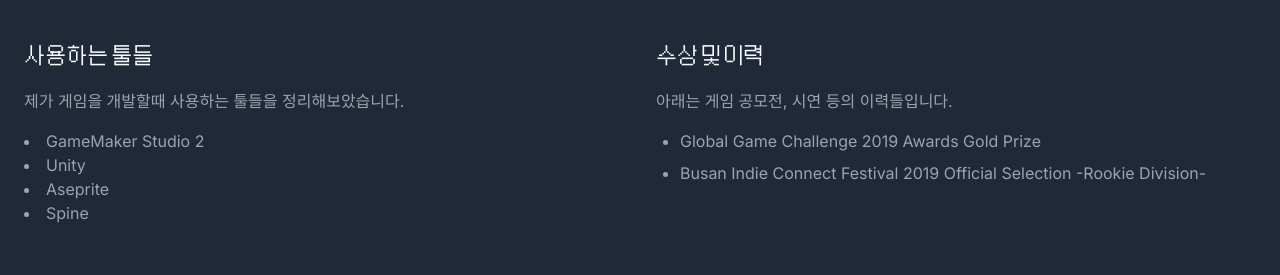
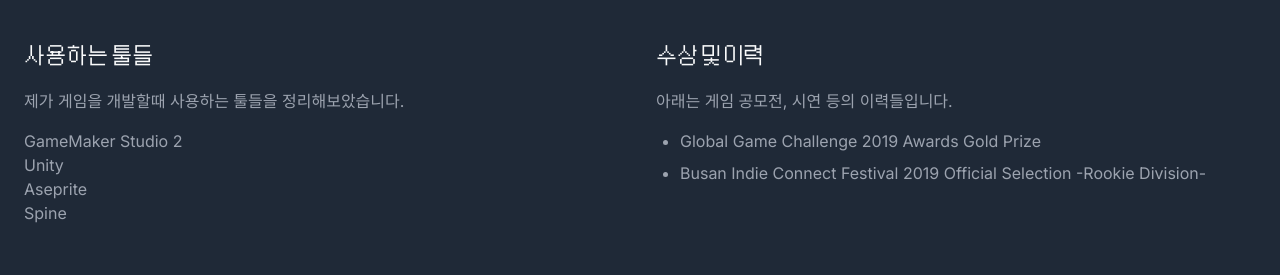
Before and after one commit to ravking77777/kjh-portfolio, a Next.js app: page / in a window 1280 px wide. Shown: the part 1624-1899 px from the top of the page. Built offline with nearby package versions, Linux system fonts and the light colour scheme.

Commit message:
오류 재수정

```diff
--- a/src/app/page.tsx
+++ b/src/app/page.tsx
@@ -178,12 +178,12 @@
             <p className="text-gray-400">
               제가 게임을 개발할때 사용하는 툴들을 정리해보았습니다.
             </p>
-            <p className="mt-4 text-gray-400">
+            <ul className="mt-4 text-gray-400">
               <li>GameMaker Studio 2</li>
               <li>Unity</li>
               <li>Aseprite</li>
               <li>Spine</li>
-            </p>
+            </ul>
           </div>
           <div>
             <h3 className="mb-4 text-2xl text-gray-50">수상 및 이력</h3>
```
